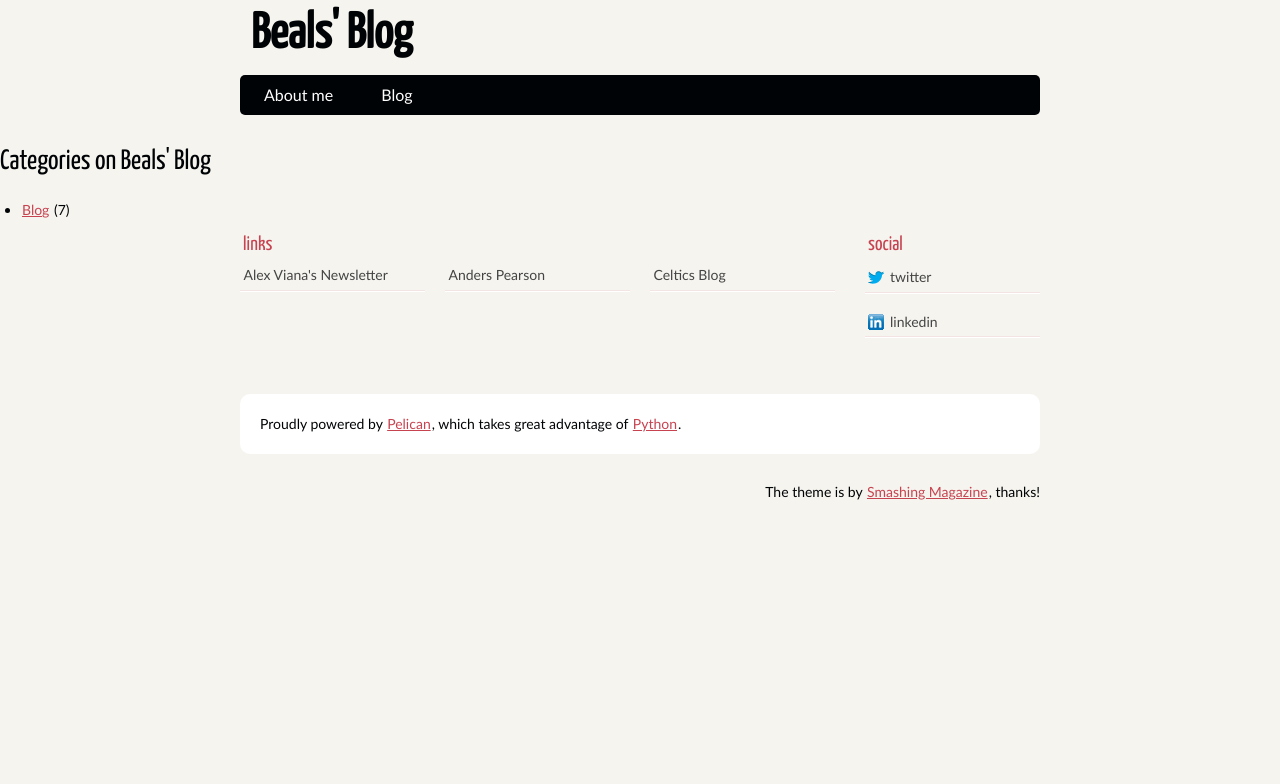
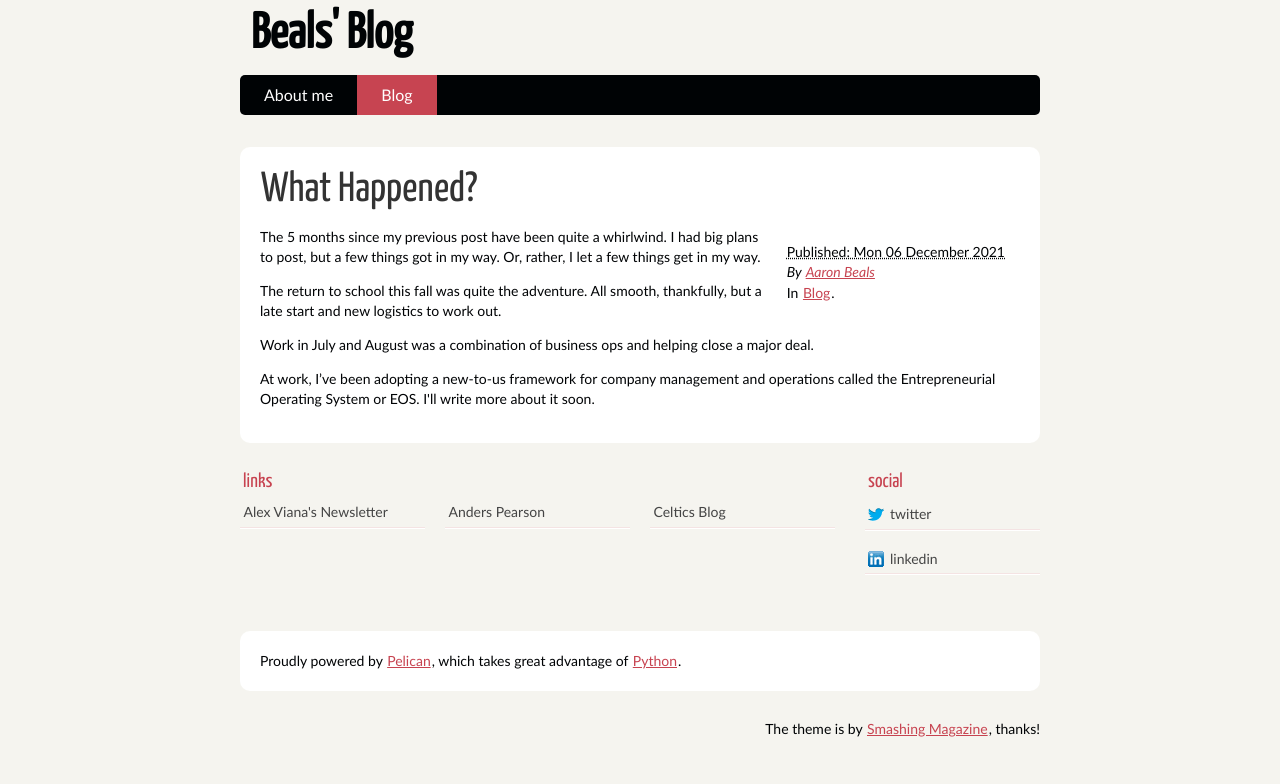
Before and after one commit to abeals/abeals.github.io, a plain HTML site: page posts/what-happened.html in a window 1280 px wide. Drawn offline with Linux system fonts and the light colour scheme; files whose address does not match are found by name.

Commit message:
Missed an early-December post that I'd written but failed to push live.

```diff
--- a/categories.html
+++ b/posts/what-happened.html
@@ -3,8 +3,9 @@
 <head>
         <meta charset="utf-8" />
         <meta name="generator" content="Pelican" />
-        <title>Beals' Blog - Categories</title>
+        <title>What Happened?</title>
         <link rel="stylesheet" href="/theme/css/main.css" />
+        <meta name="description" content="The 5 months since my previous post have been quite a whirlwind. I had big plans to post, but a few things got in my way. Or, rather, I let a few..." />
 <script defer data-domain="aaronbeals.com" src="https://plausible.io/js/plausible.js"></script>
 
 </head>
@@ -14,13 +15,36 @@
                 <h1><a href="/">Beals' Blog</a></h1>
                 <nav><ul>
                     <li><a href="/pages/about-me.html">About me</a></li>
-                    <li><a href="/category/blog.html">Blog</a></li>
+                    <li class="active"><a href="/category/blog.html">Blog</a></li>
                 </ul></nav>
         </header><!-- /#banner -->
-    <h1>Categories on Beals' Blog</h1>
-    <ul>
-        <li><a href="/category/blog.html">Blog</a> (7)</li>
-    </ul>
+<section id="content" class="body">
+  <article>
+    <header>
+      <h1 class="entry-title">
+        <a href="/posts/what-happened.html" rel="bookmark"
+           title="Permalink to What Happened?">What Happened?</a></h1>
+    </header>
+
+    <div class="entry-content">
+<footer class="post-info">
+        <abbr class="published" title="2021-12-06T20:00:00-05:00">
+                Published: Mon 06 December 2021
+        </abbr>
+
+        <address class="vcard author">
+                By                         <a class="url fn" href="/author/aaron-beals.html">Aaron Beals</a>
+        </address>
+<p>In <a href="/category/blog.html">Blog</a>.</p>
+
+</footer><!-- /.post-info -->      <p>The 5 months since my previous post have been quite a whirlwind. I had big plans to post, but a few things got in my way. Or, rather, I let a few things get in my way. </p>
+<p>The return to school this fall was quite the adventure. All smooth, thankfully, but a late start and new logistics to work out. </p>
+<p>Work in July and August was a combination of business ops and helping close a major deal. </p>
+<p>At work, I’ve been adopting a new-to-us framework for company management and operations called the Entrepreneurial Operating System or EOS. I'll write more about it soon.</p>
+    </div><!-- /.entry-content -->
+
+  </article>
+</section>
         <section id="extras" class="body">
                 <div class="blogroll">
                         <h2>links</h2>
```
Also changed, not shown: archives.html (+2 -0 lines), author/aaron-beals.html (+23 -0 lines), authors.html (+1 -1 lines), category/blog.html (+23 -0 lines), index.html (+23 -0 lines).
